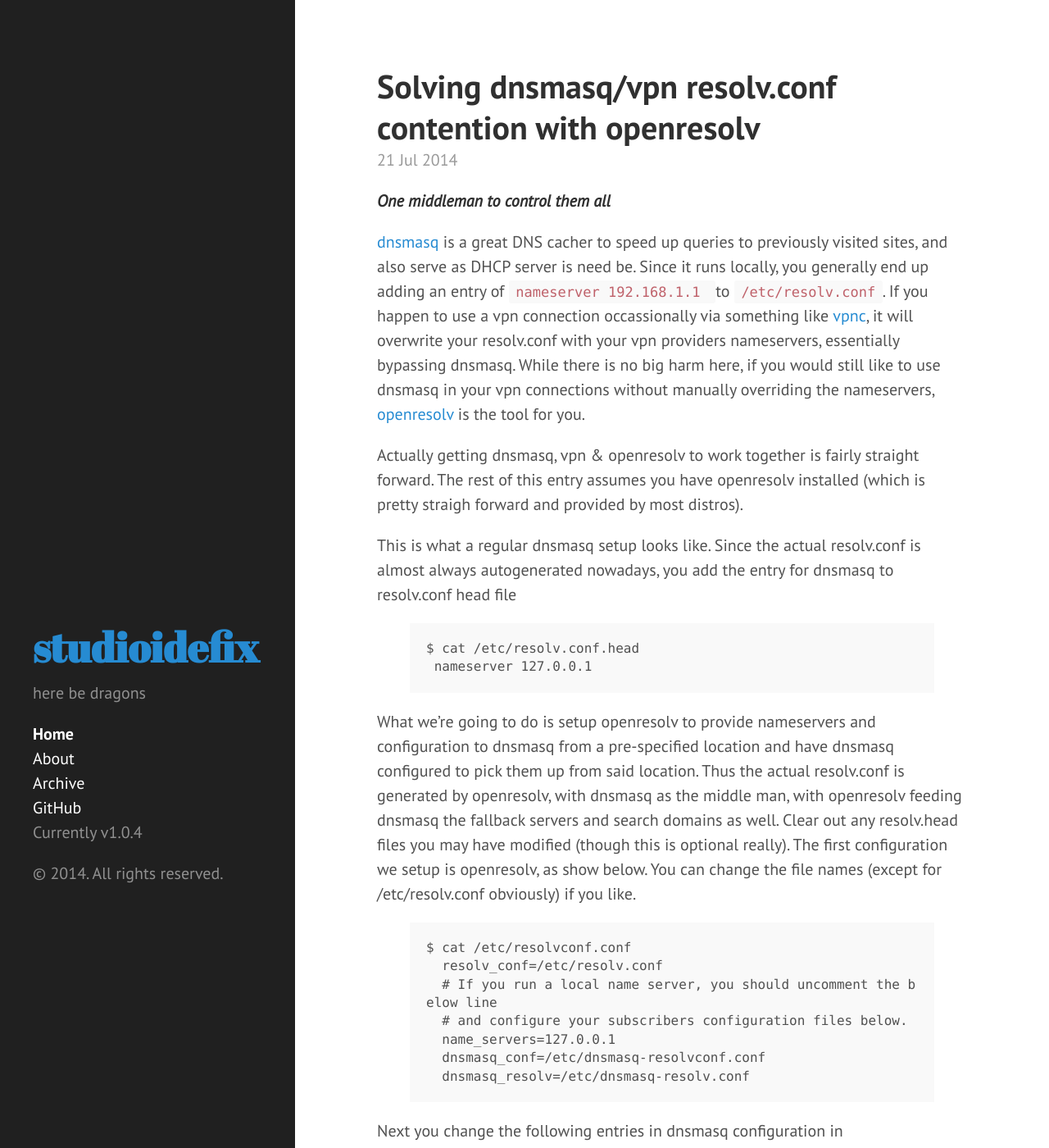
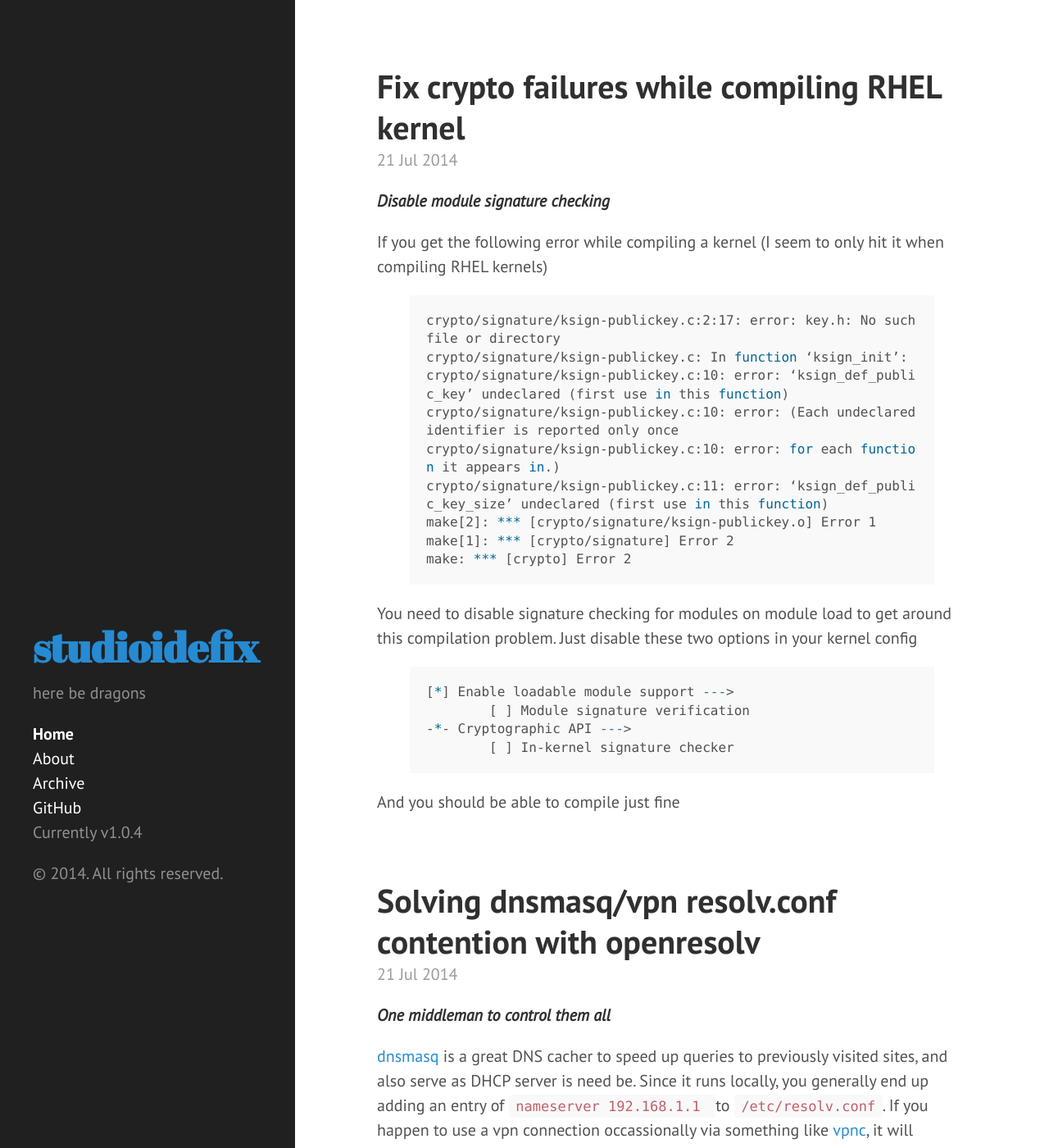
Before and after one commit to anish/anish.github.io, a Jekyll site: the page built from index.html, in a window 1280 px wide and 1400 px high. Shown: the whole window at 82% size. Built offline with Jekyll 4.4.1, drawn with Linux system fonts in a browser that asks for light colours; Markdown is read by kramdown in place of the engine named in the settings; the list of posts is cut into pages by our own code; some of the changed text lies outside the part shown.

Commit message:
Fix crypto failures while compiling RHEL kernel

```diff
--- /dev/null
+++ b/_posts/2014-07-21-rhel-crypto.md
@@ -0,0 +1,28 @@
+---
+layout: post
+title: Fix crypto failures while compiling RHEL kernel
+author: anish_bhatt
+---
+
+***Disable module signature checking***
+
+If you get the following error while compiling a kernel (I seem to only hit it when compiling RHEL kernels)
+{% highlight bash %}
+crypto/signature/ksign-publickey.c:2:17: error: key.h: No such file or directory
+crypto/signature/ksign-publickey.c: In function ‘ksign_init’:
+crypto/signature/ksign-publickey.c:10: error: ‘ksign_def_public_key’ undeclared (first use in this function)
+crypto/signature/ksign-publickey.c:10: error: (Each undeclared identifier is reported only once
+crypto/signature/ksign-publickey.c:10: error: for each function it appears in.)
+crypto/signature/ksign-publickey.c:11: error: ‘ksign_def_public_key_size’ undeclared (first use in this function)
+make[2]: *** [crypto/signature/ksign-publickey.o] Error 1
+make[1]: *** [crypto/signature] Error 2
+make: *** [crypto] Error 2
+{% endhighlight %}
+You need to disable signature checking for modules on module load to get around this compilation problem. Just disable these two options in your kernel config
+{% highlight bash %}
+[*] Enable loadable module support --->
+	[ ] Module signature verification
+-*- Cryptographic API --->
+	[ ] In-kernel signature checker
+{% endhighlight %}
+And you should be able to compile just fine
```
Also changed, not shown: _posts/2014-07-21-openresolv.md (+3 -3 lines).
